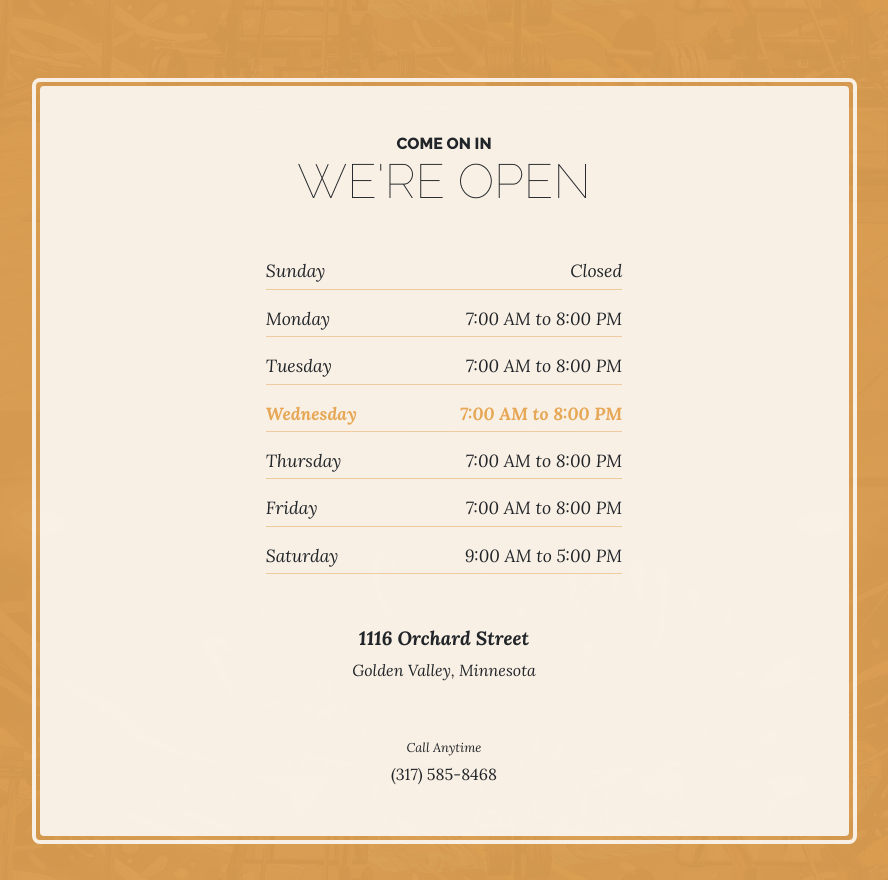
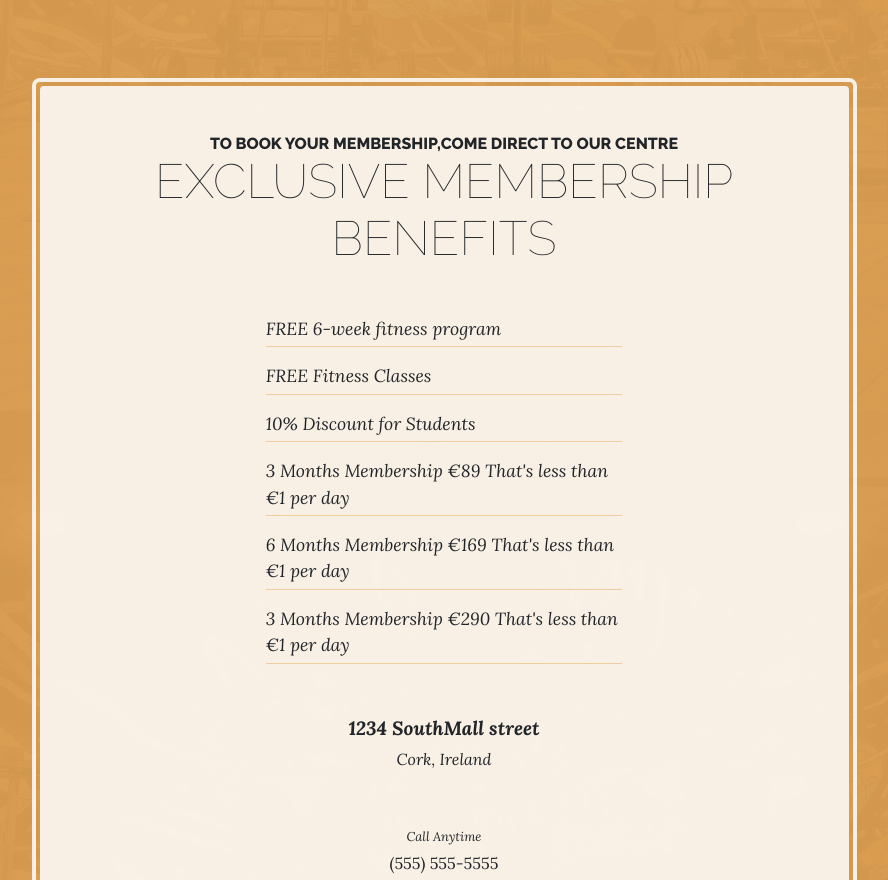
Before and after one commit to Abel-hash/Milestone-Project-, a plain HTML site: page membership.html in a window 1280 px wide. Shown: the part 442-1322 px from the top of the page, without its empty margins (196-1084 px from the left). Drawn offline with nearby package versions, Linux system fonts and the light colour scheme.

Commit message:
membership.html

```diff
--- a/membership.html
+++ b/membership.html
@@ -63,44 +63,41 @@
           <div class="col-xl-9 mx-auto">
             <div class="cta-inner text-center rounded">
               <h2 class="section-heading mb-5">
-                <span class="section-heading-upper">Come On In</span>
-                <span class="section-heading-lower">We're Open</span>
+                <span class="section-heading-upper">TO BOOK YOUR MEMBERSHIP,COME DIRECT TO OUR CENTRE</span>
+               <span class="section-heading-lower">EXCLUSIVE MEMBERSHIP BENEFITS</span>
               </h2>
               <ul class="list-unstyled list-hours mb-5 text-left mx-auto">
                 <li class="list-unstyled-item list-hours-item d-flex">
-                  Sunday
-                  <span class="ml-auto">Closed</span>
+                 FREE 6-week fitness program
+                  <span class="ml-auto"></span>
                 </li>
                 <li class="list-unstyled-item list-hours-item d-flex">
-                  Monday
-                  <span class="ml-auto">7:00 AM to 8:00 PM</span>
+                 FREE Fitness Classes
+                  <span class="ml-auto"></span>
                 </li>
                 <li class="list-unstyled-item list-hours-item d-flex">
-                  Tuesday
-                  <span class="ml-auto">7:00 AM to 8:00 PM</span>
+                  10% Discount for Students
+                  <span class="ml-auto"></span>
                 </li>
                 <li class="list-unstyled-item list-hours-item d-flex">
-                  Wednesday
-                  <span class="ml-auto">7:00 AM to 8:00 PM</span>
+                  3 Months Membership €89 That's less than €1 per day
+                  <span class="ml-auto"></span>
                 </li>
                 <li class="list-unstyled-item list-hours-item d-flex">
-                  Thursday
-                  <span class="ml-auto">7:00 AM to 8:00 PM</span>
+                  6 Months Membership €169 That's less than €1 per day
+                  <span class="ml-auto"></span>
                 </li>
                 <li class="list-unstyled-item list-hours-item d-flex">
-                  Friday
-                  <span class="ml-auto">7:00 AM to 8:00 PM</span>
+                  3 Months Membership €290 That's less than €1 per day
+                  <span class="ml-auto"></span>
                 </li>
-                <li class="list-unstyled-item list-hours-item d-flex">
-                  Saturday
-                  <span class="ml-auto">9:00 AM to 5:00 PM</span>
-                </li>
+
               </ul>
               <p class="address mb-5">
                 <em>
-                  <strong>1116 Orchard Street</strong>
+                  <strong>1234 SouthMall street</strong>
                   <br>
-                  Golden Valley, Minnesota
+                  Cork, Ireland
                 </em>
               </p>
               <p class="mb-0">
@@ -108,7 +105,7 @@
                   <em>Call Anytime</em>
                 </small>
                 <br>
-                (317) 585-8468
+                (555) 555-5555
               </p>
             </div>
           </div>
@@ -124,13 +121,11 @@
             <div class="col-xl-9 col-lg-10 mx-auto">
               <div class="bg-faded rounded p-5">
                 <h2 class="section-heading mb-4">
-                  <span class="section-heading-upper">Strong Coffee, Strong Roots</span>
-                  <span class="section-heading-lower">About Our Cafe</span>
+                <span class="section-heading-lower">Healthy Body Happy Life</span>
                 </h2>
-                <p>Founded in 1987 by the Hernandez brothers, our establishment has been serving up rich coffee sourced from artisan farmers in various regions of South and Central America. We are dedicated to travelling the world, finding the best coffee, and bringing back to you here in our cafe.</p>
-                <p class="mb-0">We guarantee that you will fall in
-                  <em>lust</em>
-                  with our decadent blends the moment you walk inside until you finish your last sip. Join us for your daily routine, an outing with friends, or simply just to enjoy some alone time.</p>
+                <p>Get started on your fitness journey today. See our membership options above. Use our fitness instructors to shap your body.</p>
+                <p class="mb-0">PUT A SPRING IN YOUR STEP</p>
+
               </div>
             </div>
           </div>
@@ -140,19 +135,14 @@
 
     <footer class="footer text-faded text-center py-5">
       <div class="container">
-        <p class="m-0 small">Copyright &copy; Your Website 2018</p>
+        <p class="m-0 small">Copyright &copy; Gemini Gym Official Website 2019</p>
       </div>
     </footer>
 
-    <!-- Bootstrap core JavaScript -->
-    <script src="vendor/jquery/jquery.min.js"></script>
-    <script src="vendor/bootstrap/js/bootstrap.bundle.min.js"></script>
+
 
   </body>
 
-  <!-- Script to highlight the active date in the hours list -->
-  <script>
-    $('.list-hours li').eq(new Date().getDay()).addClass('today');
-  </script>
+
 
 </html>
```
